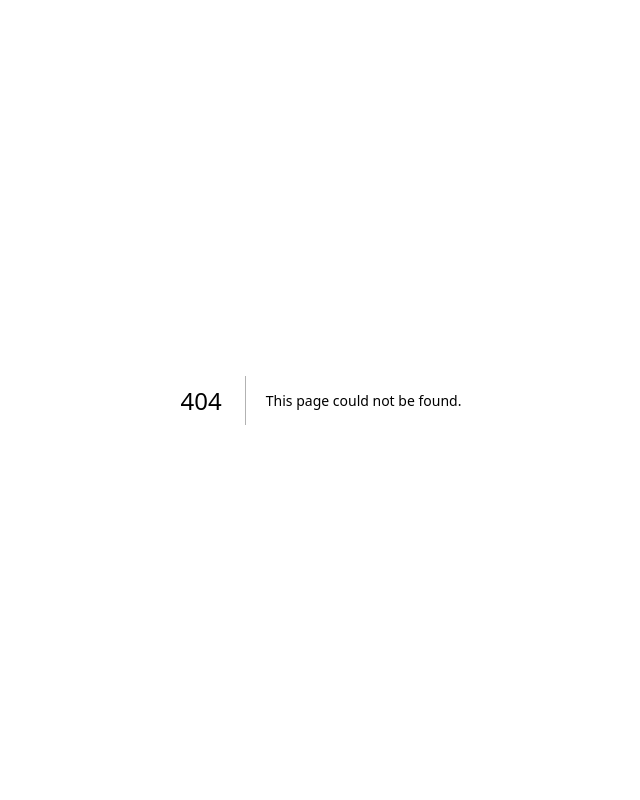
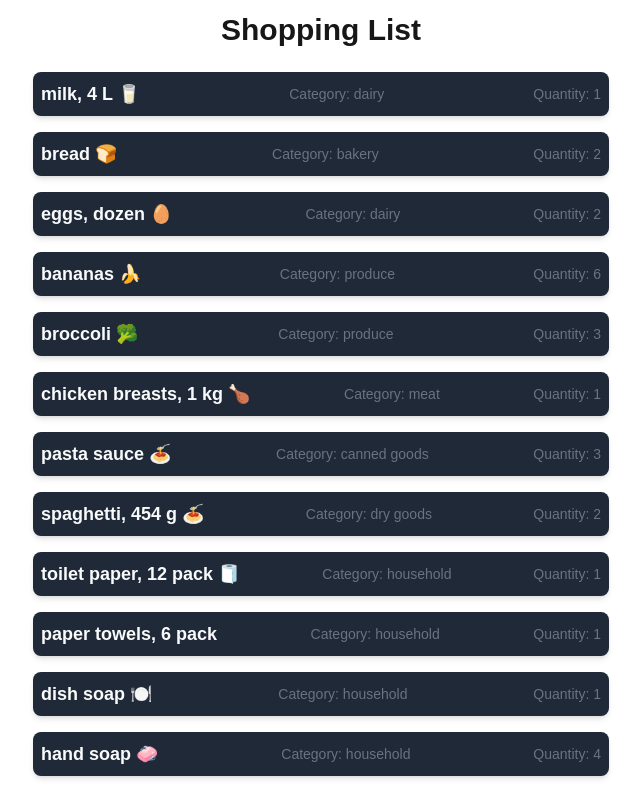
Before and after one commit to MalekMansour/cprg306-assignments, a Next.js app: page /week-6 in a window 1280 px wide. Before the commit this address had no page. Shown: the whole page, without its empty margins (319-959 px from the left). Built offline with nearby package versions, Linux system fonts and the light colour scheme.

Commit message:
Add page.js

```diff
--- /dev/null
+++ b/app/week-6/page.js
@@ -0,0 +1,14 @@
+import ItemList from './item-list';
+
+const Page = () => {
+  return (
+    <main className="min-h-screen bg-black-20 p-3">
+      <div className="max-w-xl mx-auto">
+        <h1 className="text-3xl font-bold text-center text-white-700 mb-6">Shopping List</h1>
+        <ItemList />
+      </div>
+    </main>
+  );
+};
+
+export default Page;
```
